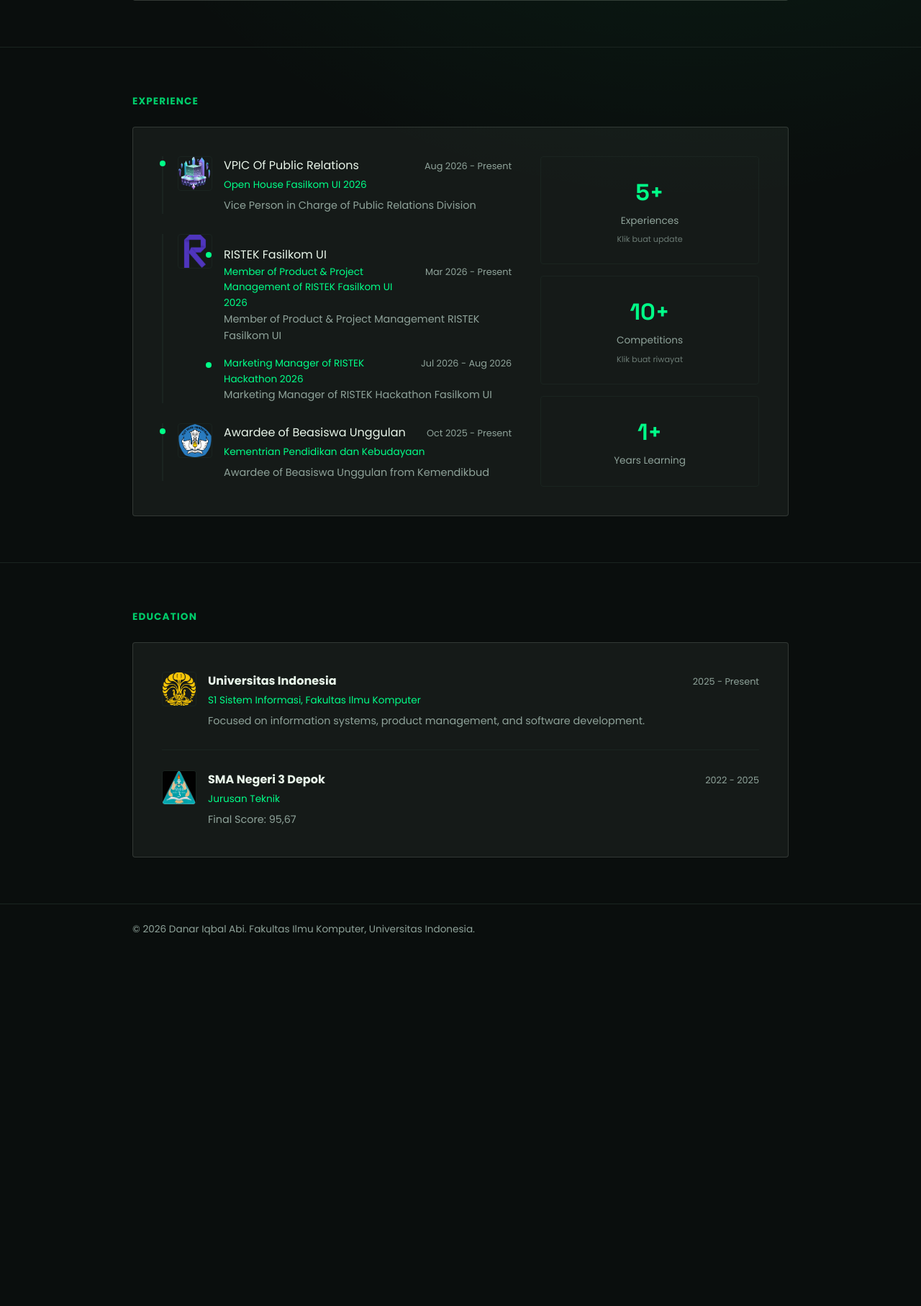
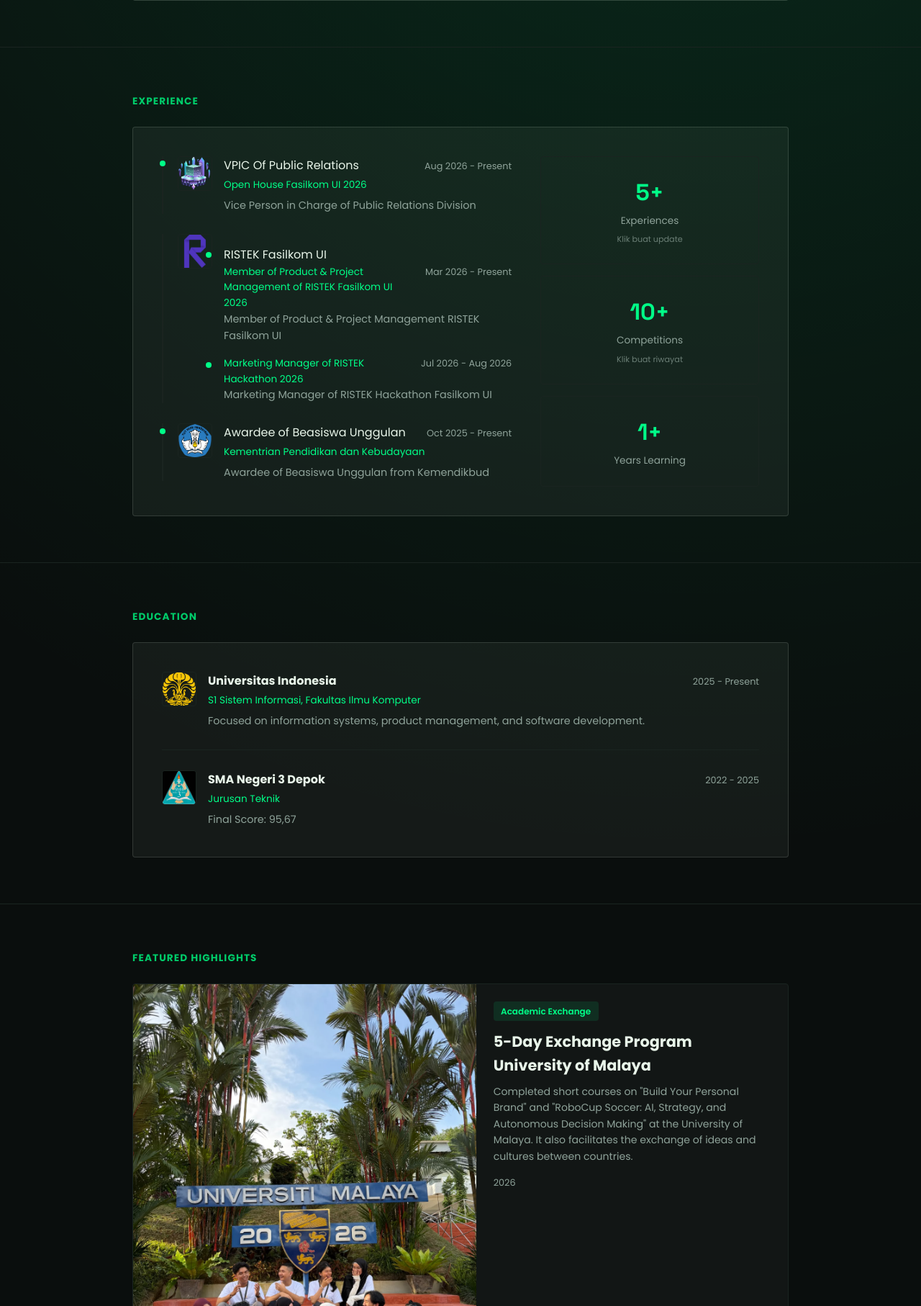
Before and after one commit to danariqbalabi/myportofolio, a Django app: page / in a window 1280 px wide. Shown: the part 1106-2920 px from the top of the page at 72% size. Before the commit the page ends 2405 px from the top, so only its background shows below. Run offline with Django 5.2, Linux system fonts and the light colour scheme.

Commit message:
section education, dan news highlight serta merapikan navbar. bismillah fix

```diff
--- a/static/css/style.css
+++ b/static/css/style.css
@@ -663,3 +612,143 @@ nav ul {
     font-size: 0.9rem;
     color: var(--text-muted);
 }
+
+.highlights {
+    padding: 4rem 0;
+    border-top: 1px solid var(--line);
+}
+
+.highlights-grid {
+    display: grid;
+    grid-template-columns: repeat(2, 1fr);
+    gap: 1.5rem;
+}
+
+.highlight-card {
+    border: 1px solid var(--line);
+    border-radius: var(--radius);
+    overflow: hidden;
+    background-color: rgba(232, 245, 233, 0.03);
+    transition: border-color 0.2s ease;
+}
+
+.highlight-card:hover {
+    border-color: var(--accent);
+}
+
+.highlight-card--featured {
+    grid-column: span 2;
+    display: grid;
+    grid-template-columns: 1.1fr 1fr;
+}
+
+.highlight-media {
+    aspect-ratio: 16 / 10;
+    overflow: hidden;
+    background-color: var(--line);
+}
+
+.highlight-card--featured .highlight-media {
+    aspect-ratio: auto;
+    height: 100%;
+}
+
+.highlight-media img {
+    width: 100%;
+    height: 100%;
+    object-fit: cover;
+    display: block;
+}
+
+.highlight-body {
+    padding: 1.5rem;
+}
+
+.highlight-tag {
+    display: inline-block;
+    font-size: 0.75rem;
+    font-weight: 600;
+    color: var(--accent);
+    background-color: rgba(0, 255, 136, 0.1);
+    padding: 0.25rem 0.65rem;
+    border-radius: var(--radius);
+    margin-bottom: 0.75rem;
+}
+
+.highlight-body h3 {
+    font-size: 1rem;
+    color: var(--ink);
+    margin-bottom: 0.5rem;
+}
+
+.highlight-card--featured .highlight-body h3 {
+    font-size: 1.3rem;
+}
+
+.highlight-desc {
+    font-size: 0.88rem;
+    color: var(--text-muted);
+    margin-bottom: 0.75rem;
+}
+
+.highlight-date {
+    font-size: 0.8rem;
+    color: var(--text-muted);
+}
+
+@media (max-width: 600px) {
+    .experience-layout {
+        grid-template-columns: 1fr;
+    }
+    .stats-grid {
+        flex-direction: row;
+        flex-wrap: wrap;
+    }
+    .stat-card {
+        flex: 1;
+        min-width: 140px;
+    }
+        .hero-grid {
+        grid-template-columns: 1fr;
+        grid-template-areas:
+            "identity"
+            "photo"
+            "content";
+    }
+    .hero-photo {
+        max-width: 220px;
+    }
+    .social-links {
+        justify-content: flex-start;
+    }
+    .about-layout {
+        grid-template-columns: 1fr;
+    }
+    .about-cards {
+        grid-template-columns: 1fr;
+    }
+    .site-header .container {
+        flex-wrap: wrap;
+        row-gap: 0.75rem;
+    }
+
+    .site-header nav ul {
+        flex-wrap: wrap;
+        gap: 0.75rem 1.25rem;
+        font-size: 0.85rem;
+    }
+    .timeline-item {
+        gap: 0.75rem;
+    }
+    .timeline-photo {
+        width: 36px;
+        height: 36px;
+    }
+    .highlights-grid {
+        grid-template-columns: 1fr;
+    }
+    .highlight-card--featured {
+        grid-column: span 1;
+        grid-template-columns: 1fr;
+    }
+}
--- a/templates/index.html
+++ b/templates/index.html
@@ -42,7 +42,7 @@
                         Passionate about developments in the IT and business sectors.
                     </p>
                 <div class="hero-actions">
-                    <a href="#exp" class="button button-primary">My Projects > </a>
+                    <a href="#highlights" class="button button-primary">My Update > </a>
                     <a href="#contact" class="button button-secondary">Contact Me</a>
                 </div>
                     <div class="social-links">
@@ -240,7 +240,61 @@
         </div>
     </div>
 </section>
-            </main>
+    <section class="highlights" id="highlights">
+    <div class="container">
+        <p class="section-kicker">Featured Highlights</p>
+
+        <div class="highlights-grid">
+            <article class="highlight-card highlight-card--featured">
+                <div class="highlight-media">
+                    <img src="/static/img/exchange-um.png" alt="University of Malaya Exchange Program">
+                </div>
+                <div class="highlight-body">
+                    <span class="highlight-tag">Academic Exchange</span>
+                    <h3>5-Day Exchange Program University of Malaya</h3>
+                    <p class="highlight-desc">Completed short courses on "Build Your Personal Brand" and "RoboCup Soccer: AI, Strategy, and Autonomous Decision Making" at the University of Malaya. It also facilitates the exchange of ideas and cultures between countries.</p>
+                    <span class="highlight-date">2026</span>
+                </div>
+            </article>
+
+            <article class="highlight-card">
+                <div class="highlight-media">
+                    <img src="/static/img/bpc-uisp.jpg" alt="BPC UISP 2025">
+                </div>
+                <div class="highlight-body">
+                    <span class="highlight-tag">Business Case Competition</span>
+                    <h3>Semifinalist : BPC UISP 2025</h3>
+                    <p class="highlight-desc">Product: Bring.In</p>
+                    <span class="highlight-date">2025</span>
+                </div>
+            </article>
+
+            <article class="highlight-card">
+                <div class="highlight-media">
+                    <img src="/static/img/pekan-ristek.jpg" alt="Pekan RISTEK Mini Case Competition">
+                </div>
+                <div class="highlight-body">
+                    <span class="highlight-tag">Mini Case Competition</span>
+                    <h3>3rd Winner : Pekan RISTEK 2025</h3>
+                    <span class="highlight-date">2025</span>
+                </div>
+            </article>
+
+            <article class="highlight-card">
+                <div class="highlight-media">
+                    <img src="/static/img/bpc-epic.jpg" alt="BPC EPIC 11th by OUFEST">
+                </div>
+                <div class="highlight-body">
+                    <span class="highlight-tag">Business Case Competition</span>
+                    <h3>Semifinalist : BPC EPIC 11th by OUFEST</h3>
+                    <p class="highlight-desc">Product: Bring.In</p>
+                    <span class="highlight-date">2025</span>
+                </div>
+            </article>
+        </div>
+    </div>
+</section>
+</main>
 
     <footer class="site-footer">
         <div class="container">
```
Also changed, not shown: other parts of static/css/style.css (+0 -51 lines), static/img/1630634757697.jpg (deleted), static/img/bpc-epic.jpg (added), static/img/bpc-uisp.jpg (added), static/img/exchange-um.png (added), static/img/oh.jpg (deleted), static/img/pekan-ristek.jpg (added).
